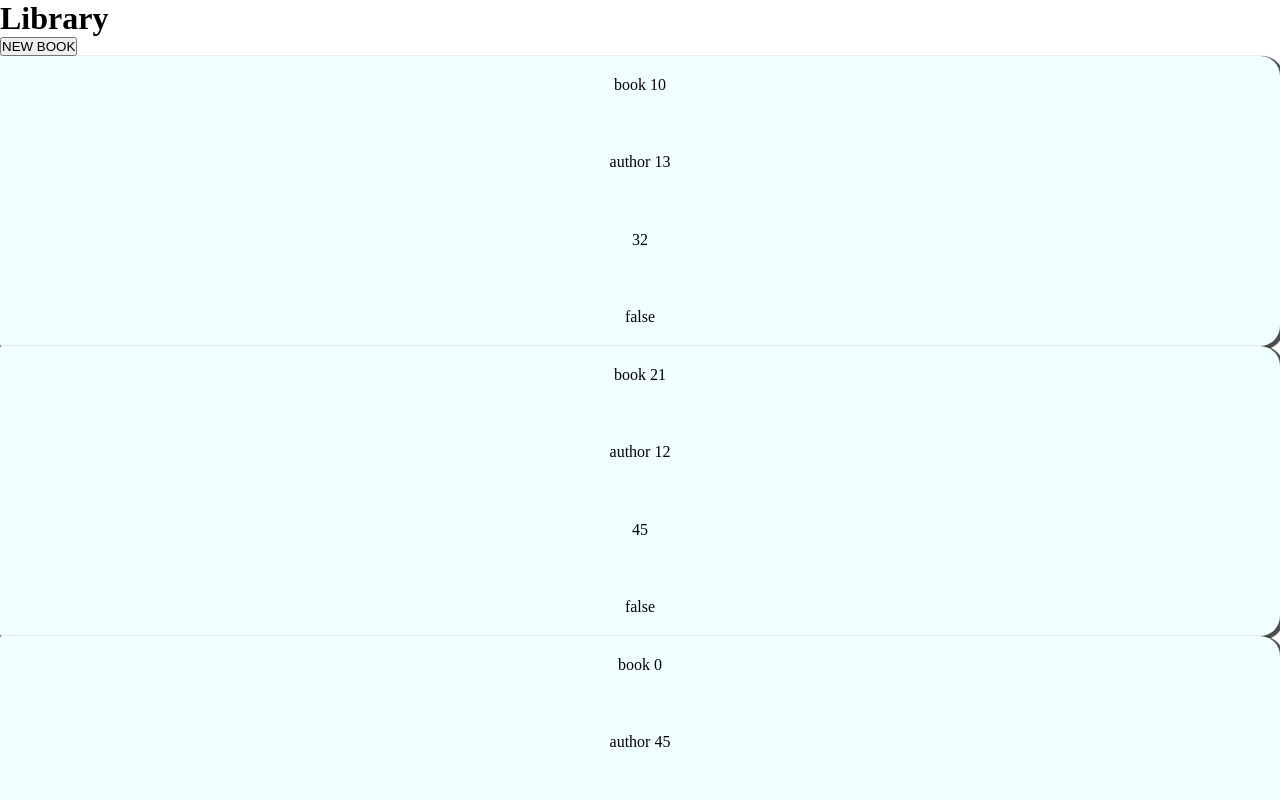
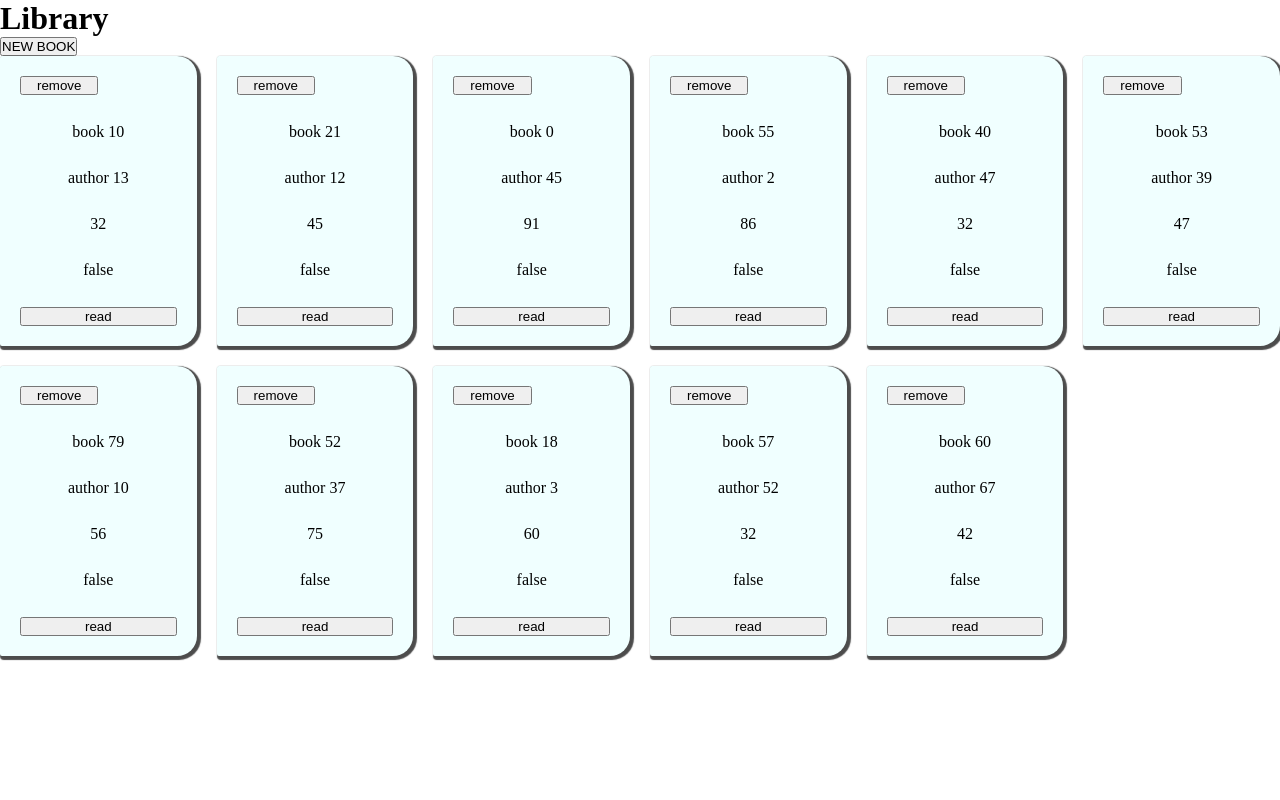
Before and after one commit to yoongi3/odin-library, a plain HTML site: page index.html in a window 1280 px wide. Shown: the top 800 px of the page. Drawn offline with Linux system fonts and the light colour scheme.

Commit message:
add remove book card feature

```diff
--- a/index.html
+++ b/index.html
@@ -9,7 +9,7 @@
     <h1>Library</h1>
     <button id="newBookBtn">NEW BOOK</button>
 
-    <div class="books-grid" id="booksGrid"></div>
+    <div class="card-grid" id="cardGrid"></div>
 
     <div class="modal" id="modal">
         <form class="add-book-form" id="addBookForm">
--- a/script.js
+++ b/script.js
@@ -11,7 +11,7 @@ function Book(title, author, pages, read){
 
 // DOM Elements
 
-const booksGrid = document.getElementById("booksGrid");
+const cardGrid = document.getElementById("cardGrid");
 const modal = document.getElementById("modal");
 const addBookForm = document.getElementById("addBookForm");
 
@@ -40,21 +40,43 @@ const addBook = (e) =>{
 }
 
 function AddBookToLibrary(book){
-    myLibrary.push(book)
+    myLibrary.push(book);
+    CreateBookCard(book);
+}
+
+function CreateBookCard(book){
+    // Card shell
     const newDiv = document.createElement("div");
+    cardGrid.appendChild(newDiv)
     newDiv.setAttribute("class", "book");
-    newDiv.setAttribute("id", "no." + myLibrary.indexOf(book));
 
+    // Remove Button
+    const removeBtn = document.createElement("button");
+    removeBtn.setAttribute("class", "remove-Btn")
+    newDiv.appendChild(removeBtn);
+    removeBtn.appendChild(document.createTextNode("remove"))
+
+    removeBtn.onclick = removeBook
+
+    // Book info
     Object.keys(book).forEach(key => {
         const p = document.createElement("p");
         newDiv.appendChild(p);
         p.appendChild(document.createTextNode(book[key]))
     });
 
-    booksGrid.appendChild(newDiv)
+    // Read Button
+    const readBtn = document.createElement("button");
+    readBtn.setAttribute("class", "card-btn");
+    newDiv.appendChild(readBtn);
+    readBtn.appendChild(document.createTextNode("read"))
 }
 
 // Buttons
+
+const removeBook = (e) => {
+    e.target.parentNode.remove();
+}
 
 addBookForm.onsubmit = addBook
 
```
